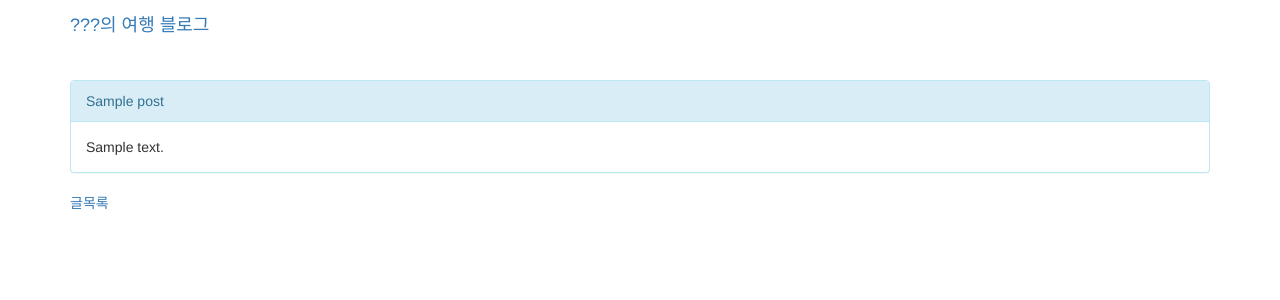
After one commit to ycdaniel/p.rogramming-3rd-project, a Django app: template blog/templates/blog/post_detail.html in a window 1280 px wide. The commit adds this page. Shown: the top 300 px of the page. Run offline with Django 3.2, Linux system fonts and the light colour scheme; the template is opened without the code that fills it: most values are stand-ins (such as "Sample title", 1, 10 or a date in 2020); some libraries are stand-ins or nearby versions.

Commit message:
Post detail 뷰 구현

```diff
--- a/blog/templates/blog/index.html
+++ b/blog/templates/blog/index.html
@@ -28,7 +28,7 @@
             <div class="col-sm-6">
                 <div class="media">
                     <div class="media-left">
-                        <a href="http://blog.naver.com/wabiz?Redirect=Log&logNo=220416507486">
+                        <a href="/blog/{{ post.id }}/">
                             <img class="media-object" src="http://tv01.search.naver.net/ugc?t=r80&q=http://blogfiles.naver.net/20150710_57/wabiz_1436531660186xP89Q_JPEG/%BF%C0%BB%E7%C4%AB%C7%E0_%BA%F1%C7%E0%B1%E2_%BE%C8.JPG#900x675" style="max-width: 100px;" />
                         </a>
                     </div>
--- /dev/null
+++ b/blog/templates/blog/post_detail.html
@@ -0,0 +1,41 @@
+<!doctype html>
+<html>
+<head>
+<meta charset="utf8" />
+<link rel="stylesheet" type="text/css" href="//maxcdn.bootstrapcdn.com/bootstrap/3.3.5/css/bootstrap.min.css" />
+<link rel="stylesheet" type="text/css" href="//cdnjs.cloudflare.com/ajax/libs/bootstrap-material-design/0.3.0/css/material.min.css" />
+<style>
+    body {
+        padding-top: 80px;
+    }
+</style>
+<title>???의 여행 블로그</title>
+</head>
+<body>
+
+<div class="navbar navbar-fixed-top">
+    <div class="container">
+        <div class="navbar-header">
+            <a class="navbar-brand" href="#">???의 여행 블로그</a>
+        </div>
+    </div>
+</div>
+
+<div class="container">
+    <div class="row">
+        <div class="col-sm-12">
+            <div class="panel panel-info">
+                <div class="panel-heading">
+                    {{ post.title }}
+                </div>
+                <div class="panel-body">
+                    {{ post.content|linebreaksbr }}
+                </div>
+            </div>
+
+            <a href="/blog/">글목록</a>
+        </div>
+    </div>
+</div>
+
+</html>
--- a/blog/urls.py
+++ b/blog/urls.py
@@ -2,4 +2,5 @@ from django.conf.urls import url
 
 urlpatterns = [
     url(r'^$', 'blog.views.index'),
+    url(r'^(?P<pk>\d+)/$', 'blog.views.detail'),
 ]
```
Also changed, not shown: blog/views.py (+7 -0 lines).
